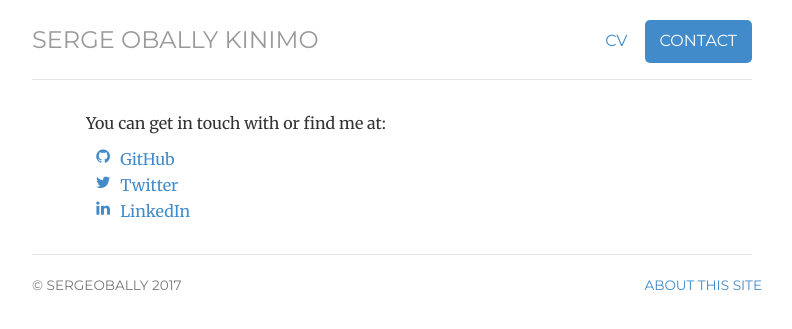
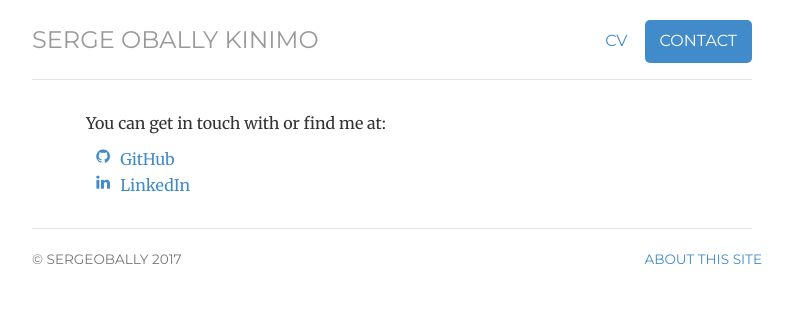
Before and after one commit to sergeobally/sergeobally.github.io, a Jekyll site: the page built from contact/index.html, in a window 1280 px wide. Shown: the top 329 px of the page, without its empty margins (248-1040 px from the left). Built offline with Jekyll 4.4.1, drawn with Linux system fonts in a browser that asks for light colours.

Commit message:
Contact updated

```diff
--- a/contact/index.html
+++ b/contact/index.html
@@ -12,29 +12,18 @@ description: Contact information for Serge Obally Kinimo.
 	<p>You can get in touch with or find me at:</p>
 
 	<ul class="fa-ul">
-		{% if site.github_username %}
 			<li>
-				<a href="https://github.com/{{ site.github_username }}">
+				<a href="https://github.com/sergeobally">
 		      <i class="fa-li fa fa-github"></i> GitHub
 		    </a>
 			</li>
-		{% endif %}
 
-		{% if site.twitter_username %}
 			<li>
-				<a href="https://twitter.com/{{ site.twitter_username }}">
-		      <i class="fa-li fa fa-twitter"></i> Twitter
-		    </a>
-			</li>
-		{% endif %}
-
-		{% if site.linkedin_username %}
-			<li>
-				<a href="https://linkedin.com/in/{{ site.linkedin_username }}">
+				<a href="https://www.linkedin.com/in/serge-kinimo-9a397043/">
 		      <i class="fa-li fa fa-linkedin"></i> LinkedIn
 		    </a>
 			</li>
-		{% endif %}
+
 	</ul>
 
 </div>
```
